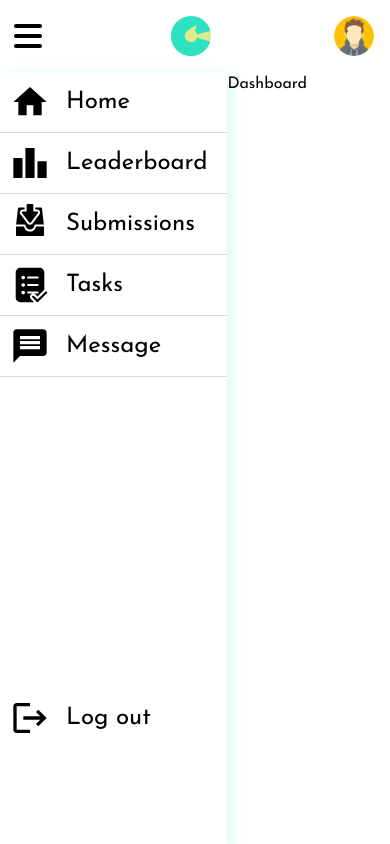
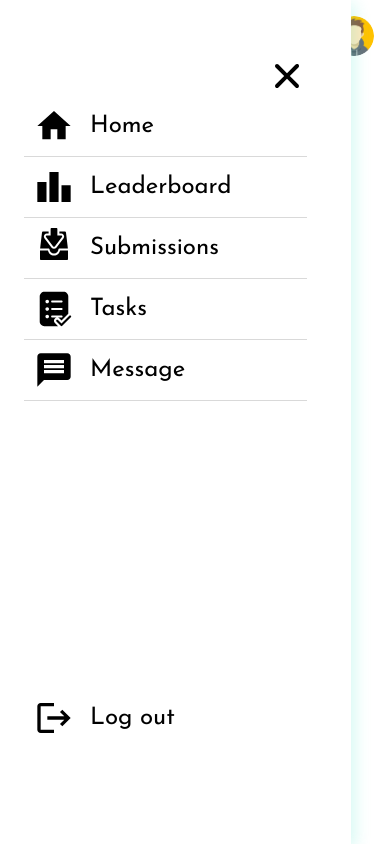
Before and after one commit to matincodes/30_days_of_robotics, a Next.js app in the folder frontend/: page / in a window 390 px wide. Built offline with nearby package versions, Linux system fonts and the light colour scheme.

Commit message:
mobile sidebar

```diff
--- /dev/null
+++ b/frontend/components/Icons/Close.tsx
@@ -0,0 +1,27 @@
+type Props = {
+  size?: number;
+  className?: string;
+};
+/* use `interface` if exporting so that consumers can extend */
+
+const Close = ({ size, className, ...props }: Props) => {
+  return (
+    <svg
+      width={size ?? "40"}
+      height={size ?? "40"}
+      viewBox="0 0 40 40"
+      fill="black"
+      xmlns="http://www.w3.org/2000/svg"
+      className={className}
+      {...props}
+    >
+      <path
+        fill-rule="evenodd"
+        clip-rule="evenodd"
+        d="M8.58606 8.58601C8.96112 8.21107 9.46973 8.00044 10.0001 8.00044C10.5304 8.00044 11.039 8.21107 11.4141 8.58601L20.0001 17.172L28.5861 8.58601C28.7706 8.39499 28.9912 8.24263 29.2353 8.13781C29.4793 8.03299 29.7417 7.97782 30.0073 7.97551C30.2728 7.9732 30.5362 8.0238 30.782 8.12437C31.0278 8.22493 31.2511 8.37343 31.4389 8.56122C31.6266 8.749 31.7751 8.97231 31.8757 9.2181C31.9763 9.46389 32.0269 9.72725 32.0246 9.99281C32.0223 10.2584 31.9671 10.5208 31.8623 10.7648C31.7574 11.0088 31.6051 11.2295 31.4141 11.414L22.8281 20L31.4141 28.586C31.7784 28.9632 31.98 29.4684 31.9754 29.9928C31.9709 30.5172 31.7605 31.0188 31.3897 31.3896C31.0189 31.7605 30.5173 31.9708 29.9929 31.9754C29.4685 31.9799 28.9633 31.7783 28.5861 31.414L20.0001 22.828L11.4141 31.414C11.0369 31.7783 10.5317 31.9799 10.0073 31.9754C9.48286 31.9708 8.98124 31.7605 8.61042 31.3896C8.23961 31.0188 8.02927 30.5172 8.02471 29.9928C8.02016 29.4684 8.22175 28.9632 8.58606 28.586L17.1721 20L8.58606 11.414C8.21112 11.039 8.00049 10.5303 8.00049 10C8.00049 9.46968 8.21112 8.96107 8.58606 8.58601V8.58601Z"
+      />
+    </svg>
+  );
+};
+
+export default Close;
--- a/frontend/components/Icons/Hamburger.tsx
+++ b/frontend/components/Icons/Hamburger.tsx
@@ -1,17 +1,24 @@
-const Hamburger = () => {
+type Props = {
+  size?: number;
+  className?: string;
+};
+/* use `interface` if exporting so that consumers can extend */
+
+const Hamburger = ({ size, className, ...props }: Props) => {
   return (
     <svg
-      width="40"
-      height="40"
+      width={size ?? "40"}
+      height={size ?? "40"}
       viewBox="0 0 40 40"
-      fill="none"
+      fill="black"
       xmlns="http://www.w3.org/2000/svg"
+      className={className}
+      {...props}
     >
       <path
         fill-rule="evenodd"
         clip-rule="evenodd"
         d="M6 10C6 9.46957 6.21071 8.96086 6.58579 8.58579C6.96086 8.21071 7.46957 8 8 8H32C32.5304 8 33.0391 8.21071 33.4142 8.58579C33.7893 8.96086 34 9.46957 34 10C34 10.5304 33.7893 11.0391 33.4142 11.4142C33.0391 11.7893 32.5304 12 32 12H8C7.46957 12 6.96086 11.7893 6.58579 11.4142C6.21071 11.0391 6 10.5304 6 10ZM6 20C6 19.4696 6.21071 18.9609 6.58579 18.5858C6.96086 18.2107 7.46957 18 8 18H32C32.5304 18 33.0391 18.2107 33.4142 18.5858C33.7893 18.9609 34 19.4696 34 20C34 20.5304 33.7893 21.0391 33.4142 21.4142C33.0391 21.7893 32.5304 22 32 22H8C7.46957 22 6.96086 21.7893 6.58579 21.4142C6.21071 21.0391 6 20.5304 6 20ZM6 30C6 29.4696 6.21071 28.9609 6.58579 28.5858C6.96086 28.2107 7.46957 28 8 28H32C32.5304 28 33.0391 28.2107 33.4142 28.5858C33.7893 28.9609 34 29.4696 34 30C34 30.5304 33.7893 31.0391 33.4142 31.4142C33.0391 31.7893 32.5304 32 32 32H8C7.46957 32 6.96086 31.7893 6.58579 31.4142C6.21071 31.0391 6 30.5304 6 30Z"
-        fill="black"
       />
     </svg>
   );
--- a/frontend/components/Layout.tsx
+++ b/frontend/components/Layout.tsx
@@ -1,7 +1,14 @@
 import Image from "next/image";
 import Link from "next/link";
-import { ReactNode } from "react";
+import {
+  MouseEvent,
+  MouseEventHandler,
+  ReactNode,
+  useEffect,
+  useState,
+} from "react";
 import { useAuth } from "../context/AuthContext";
+import Close from "./Icons/Close";
 import Hamburger from "./Icons/Hamburger";
 import HomeIcon from "./Icons/HomeIcon";
 import LeaderBoardIcon from "./Icons/LeaderBoardIcon";
@@ -17,11 +24,24 @@ type Props = {
 /* use `interface` if exporting so that consumers can extend */
 
 const Layout = ({ children }: Props) => {
+  const [open, setOpen] = useState(false);
+
+  const closeSidebar: MouseEventHandler<HTMLDivElement> = (e) => {
+    setOpen(false);
+  };
+  const openSidebar: MouseEventHandler<HTMLDivElement> = (e) => {
+    setOpen(true);
+  };
+
+  useEffect(() => {
+    console.log("open", open);
+  }, [open]);
+
   return (
     <>
-      <Header />
+      <Header openSidebar={openSidebar} />
       <main className="flex h-full flex-grow">
-        <Sidebar />
+        <Sidebar open={open} closeSidebar={closeSidebar} />
         {children}
       </main>
     </>
@@ -30,7 +50,11 @@ const Layout = ({ children }: Props) => {
 
 export default Layout;
 
-const Header = () => {
+const Header = ({
+  openSidebar,
+}: {
+  openSidebar: MouseEventHandler<HTMLDivElement>;
+}) => {
   const auth = useAuth();
 
   return (
@@ -39,7 +63,7 @@ const Header = () => {
         <Link href="/" className="hidden lg:block">
           <Image alt="logo" src="/full-logo.png" width={132} height={60} />
         </Link>
-        <div className="lg:hidden cursor-pointer">
+        <div className="lg:hidden cursor-pointer" onClick={openSidebar}>
           <Hamburger />
         </div>
       </div>
@@ -74,10 +98,35 @@ const Header = () => {
   );
 };
 
-const Sidebar = () => {
+const Sidebar = ({
+  open,
+  closeSidebar,
+}: {
+  open: boolean;
+  closeSidebar: MouseEventHandler<HTMLDivElement>;
+}) => {
   const auth = useAuth();
+
   return (
-    <aside className="max-w-sm lg:border-r border-r-[#2CE2C2] shadow-sidebar lg:pl-16 flex flex-col justify-between pb-24">
+    <>
+      <div
+        className={`absolute top-0 left-0 w-full h-screen bg-black bg-opacity-60 lg:hidden transition-all ease-in-out duration-500 ${
+          open ? "" : "hidden bg-opacity-0"
+        }`}
+        onClick={closeSidebar}
+      ></div>
+      <aside
+        className={`transition-all ease-in-out duration-500 w-[90vw] pl-6 pr-11 max-w-sm absolute top-0 left-0 h-screen lg:h-auto bg-white z-50 lg:static lg:border-r border-r-[#2CE2C2] shadow-sidebar pt-14 lg:pt-2 lg:pl-16 lg:pr-0 flex flex-col justify-between pb-24 ${
+          open ? "" : "-left-full"
+        }`}
+      >
+        <div>
+          <div
+            className="w-fit ml-auto cursor-pointer lg:hidden"
+            onClick={closeSidebar}
+          >
+            <Close />
+          </div>
           <ul>
             <li className="border-b border-b-[#D9D9D9]">
               <Link
@@ -125,6 +174,7 @@ const Sidebar = () => {
               </Link>
             </li>
           </ul>
+        </div>
 
         <div
           className="p-[10px] pr-5 gap-4 flex items-center text-2xl font-normal hover:text-red-600 cursor-pointer"
@@ -134,5 +184,6 @@ const Sidebar = () => {
           <span>Log out</span>
         </div>
       </aside>
+    </>
   );
 };
```
Lines whose indentation alone changed are shown as unchanged.
